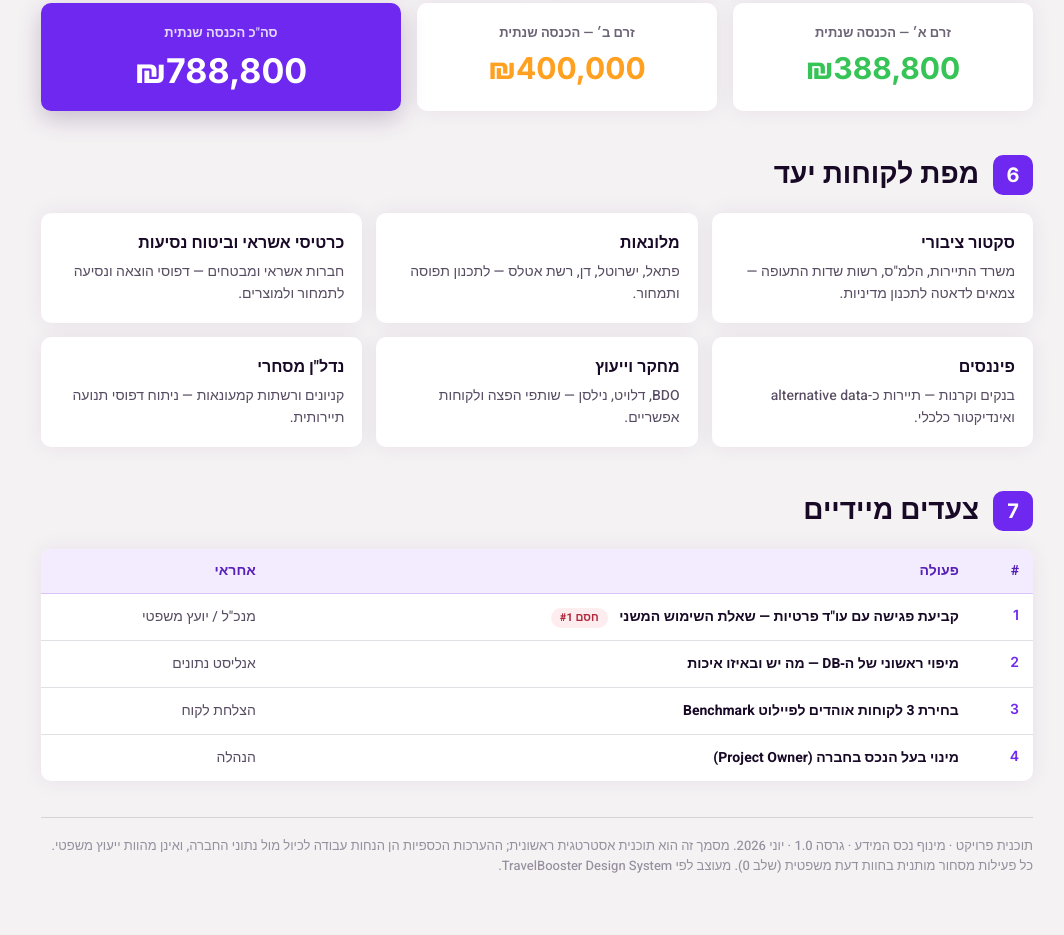
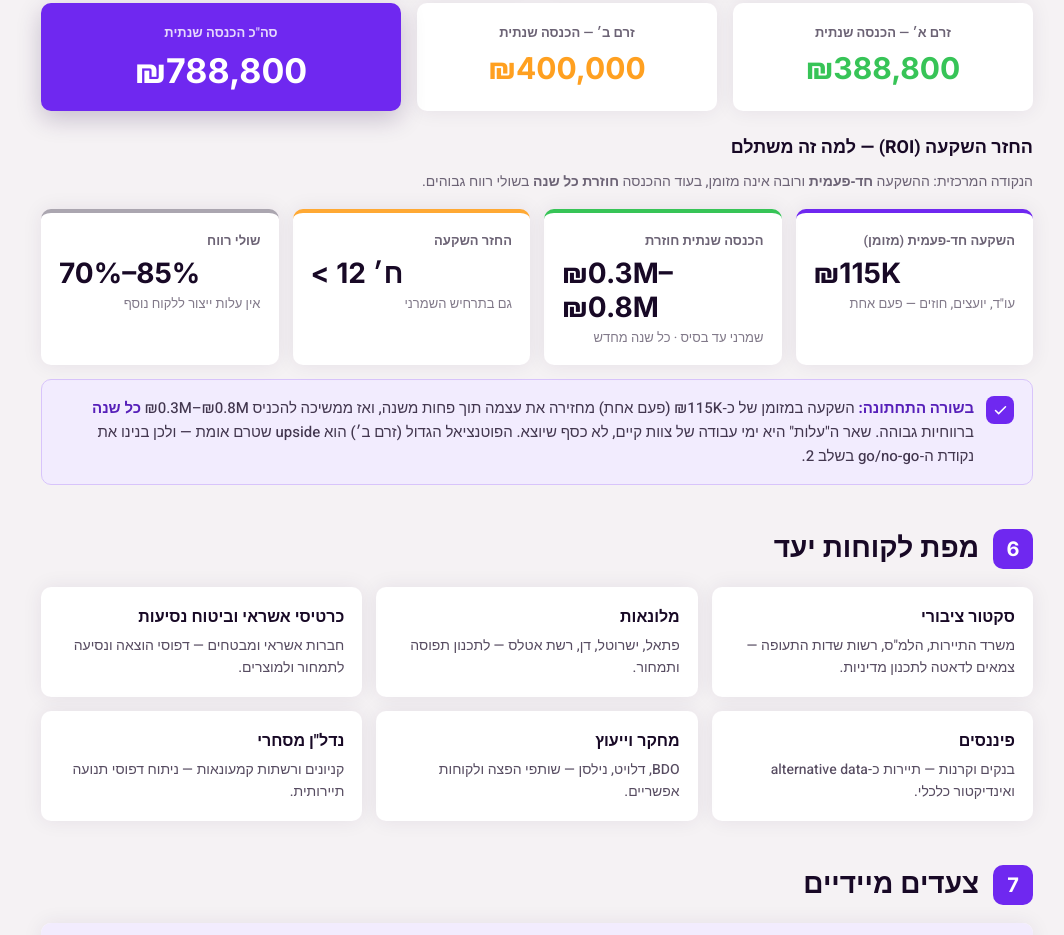
Before and after one commit to sivanAssif/DBProject, a plain HTML site: page index.html in a window 1280 px wide. Shown: the part 4585-5520 px from the top of the page, without its empty margins (103-1167 px from the left). Before the commit the page ends 5461 px from the top, so only its background shows below. Drawn offline with Linux system fonts and the light colour scheme.

Commit message:
Add ROI subsection to revenue model

```diff
--- a/index.html
+++ b/index.html
@@ -375,6 +375,19 @@ footer p{font:500 13px/20px var(--font-he);color:var(--n400);margin:0}
     <div class="ocard tot"><div class="l">סה"כ הכנסה שנתית</div><div class="v" id="o_tot">—</div></div>
   </div>
 
+  <h3 class="sub3">החזר השקעה (ROI) — למה זה משתלם</h3>
+  <p style="font:500 14px/22px var(--font-he);color:var(--n600);margin:0 0 12px">הנקודה המרכזית: ההשקעה <b>חד‑פעמית</b> ורובה אינה מזומן, בעוד ההכנסה <b>חוזרת כל שנה</b> בשולי רווח גבוהים.</p>
+  <div class="bcards">
+    <div class="bcard c0"><div class="l">השקעה חד‑פעמית (מזומן)</div><div class="amt">₪115K</div><div class="d">עו"ד, יועצים, חוזים — פעם אחת</div></div>
+    <div class="bcard c1"><div class="l">הכנסה שנתית חוזרת</div><div class="amt">₪0.3M–₪0.8M</div><div class="d">שמרני עד בסיס · כל שנה מחדש</div></div>
+    <div class="bcard c2"><div class="l">החזר השקעה</div><div class="amt">&lt; 12 ח׳</div><div class="d">גם בתרחיש השמרני</div></div>
+    <div class="bcard"><div class="l">שולי רווח</div><div class="amt">70%–85%</div><div class="d">אין עלות ייצור ללקוח נוסף</div></div>
+  </div>
+  <div class="callout" style="margin-top:14px">
+    <div class="iconwell"><svg width="15" height="15" viewBox="0 0 24 24" fill="none" stroke="#fff" stroke-width="2.4" stroke-linecap="round" stroke-linejoin="round"><polyline points="20 6 9 17 4 12"/></svg></div>
+    <p><b>בשורה התחתונה:</b> השקעה במזומן של כ‑₪115K (פעם אחת) מחזירה את עצמה תוך פחות משנה, ואז ממשיכה להכניס ₪0.3M–₪0.8M <b>כל שנה</b> ברווחיות גבוהה. שאר ה"עלות" היא ימי עבודה של צוות קיים, לא כסף שיוצא. הפוטנציאל הגדול (זרם ב׳) הוא upside שטרם אומת — ולכן בנינו את נקודת ה‑go/no-go בשלב 2.</p>
+  </div>
+
   <!-- 6 -->
   <div class="sec"><div class="badge">6</div><h2>מפת לקוחות יעד</h2></div>
   <div class="sectors">
```
